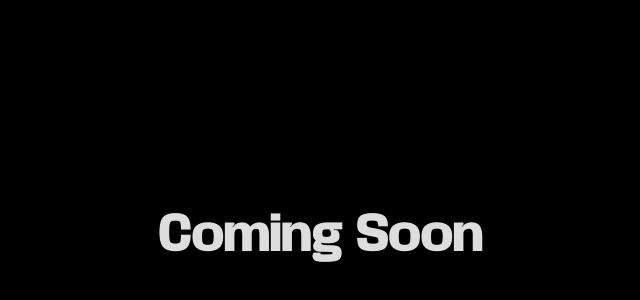
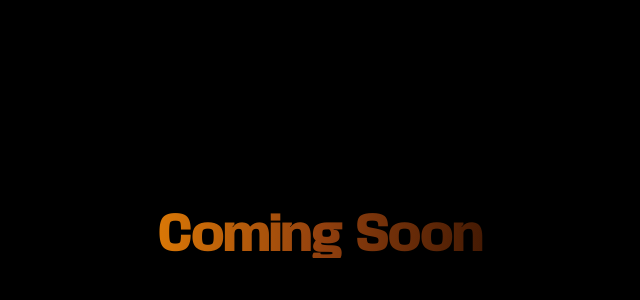
Before and after one commit to Quasso-Liberum/quassoliberum.com, a Next.js app: page / in a window 1280 px wide. Shown: the part 166-466 px from the top of the page, without its empty margins (319-959 px from the left). Built offline with nearby package versions, Linux system fonts and the light colour scheme.

Commit message:
Update README.md and page.js

```diff
--- a/src/app/page.js
+++ b/src/app/page.js
@@ -1,9 +1,8 @@
-
 export default function Home() {
   return (
     <main className="w-screen h-screen bg-[#000] justify-center flex items-center text-[#ddd]">
-      <p className="text-5xl">
-      Coming Soon
+      <p className="text-5xl h-max bg-gradient-to-r from-[#d97706] to-[#451a03] via-[#92400e] bg-clip-text text-transparent">
+        Coming Soon
       </p>
     </main>
   );
```
Also changed, not shown: 1 other file (tests, documents, lock files or other folders).
